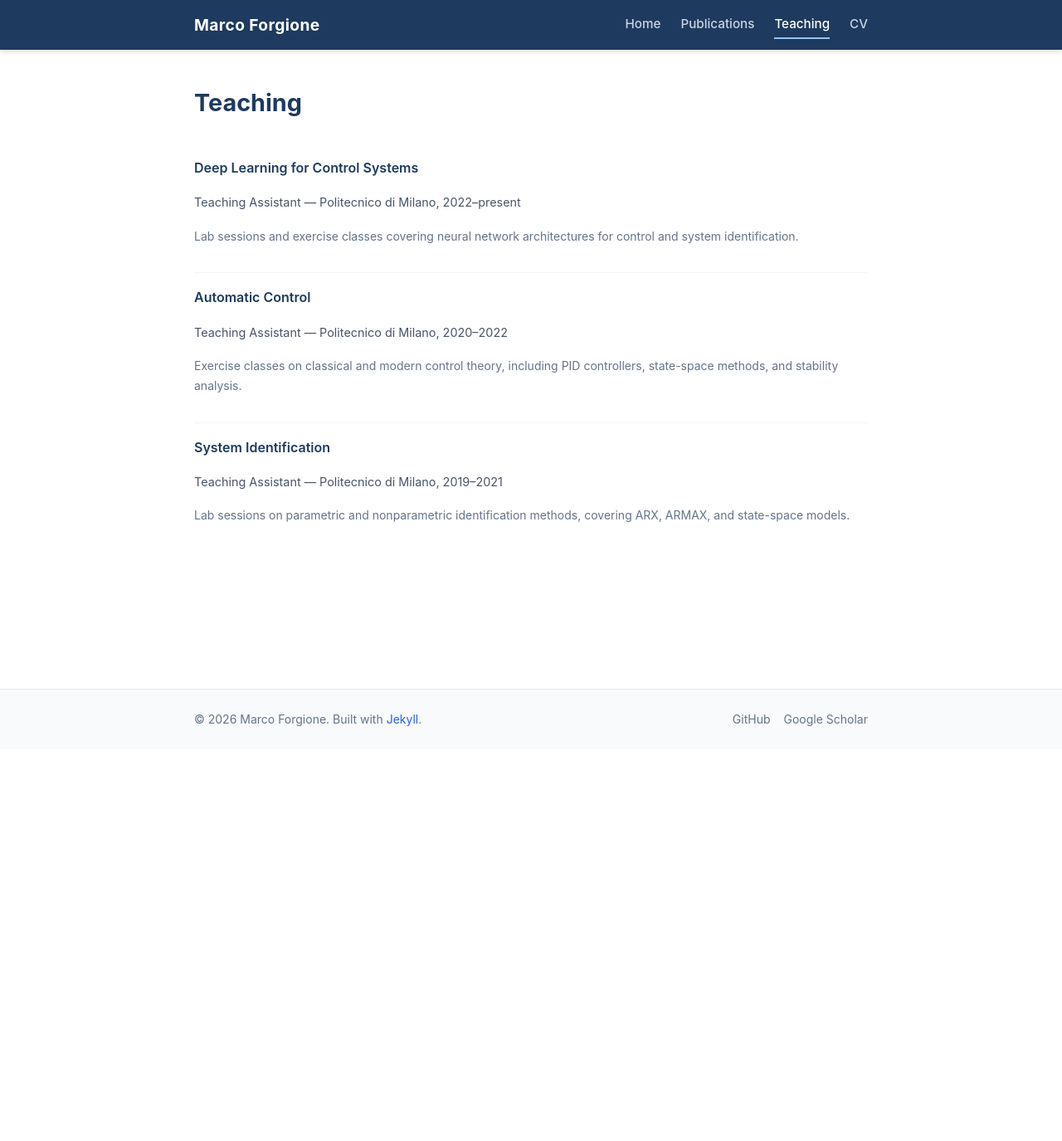
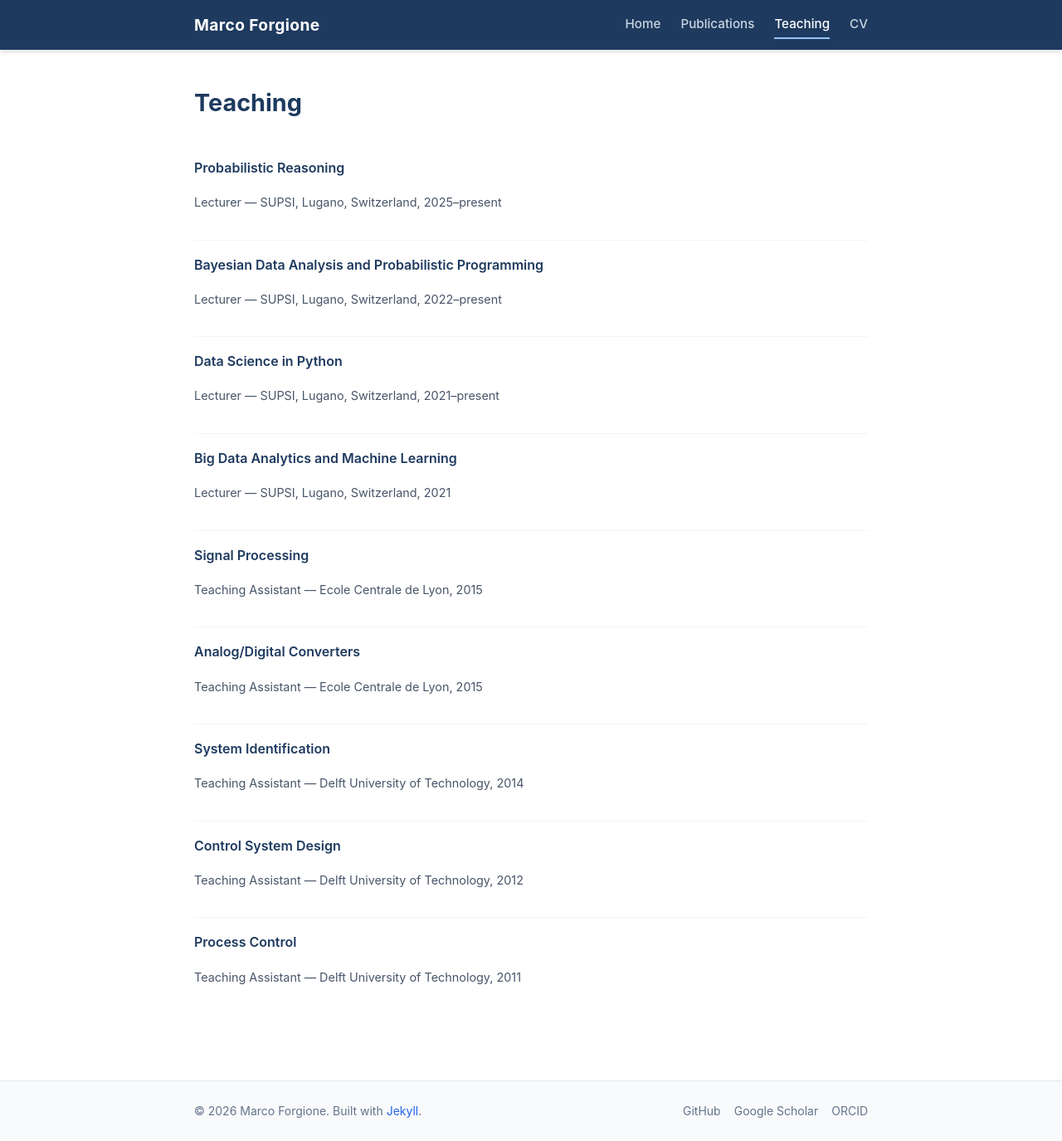
Before and after one commit to forgi86/forgi86.github.io, a Jekyll site: the page built from teaching.md, in a window 1280 px wide. Shown: the whole page at 83% size. Built offline with Jekyll 4.4.1, drawn with Linux system fonts in a browser that asks for light colours; before the commit the page ends 903 px from its top, so only the background shows below that.

Commit message:
fixed more hallucinations

```diff
--- a/_config.yml
+++ b/_config.yml
@@ -7,14 +7,14 @@ author:
   name: "Marco Forgione"
   email: "marco.forgione@supsi.ch"  # Update with your actual email address
   position: "Senior Researcher"
-  institution: "Department of Electronics, Information and Bioengineering, Politecnico di Milano"
+  institution: "SUPSI, IDSIA USI-SUPSI, Lugano, Switzerland"
   bio: >
     My research interests lie at the intersection of automatic control, machine learning, and dynamical systems theory.
   avatar: "/assets/images/myself.jpg"
   google_scholar: "https://scholar.google.com"
   github: "https://github.com/forgi86"
-  linkedin: ""
-  orcid: ""
+  linkedin: "https://www.linkedin.com/in/marco-forgione-41a46824/"
+  orcid: "https://orcid.org/0000-0001-6772-1580"
 
 navigation:
   - title: "Home"
--- a/_data/publications.yml
+++ b/_data/publications.yml
@@ -1,6 +1,6 @@
-- title: "Nonlinear System Identification Nano-drone Benchmark"
+- title: "Nonlinear system identification for a nano-drone benchmark"
   authors: "R. Busetto, E. Cereda, M. Forgione, G. Maroni, D. Piga, D. Palossi"
-  venue: "Control Engineering Practive"
+  venue: "Control Engineering Practice"
   year: 2026
   doi: ""
   arxiv: ""
--- a/_data/teaching.yml
+++ b/_data/teaching.yml
@@ -1,17 +1,44 @@
-- course: "Deep Learning for Control Systems"
+- course: "Probabilistic Reasoning"
+  role: "Lecturer"
+  institution: "SUPSI, Lugano, Switzerland"
+  years: "2025–present"
+
+- course: "Bayesian Data Analysis and Probabilistic Programming"
+  role: "Lecturer"
+  institution: "SUPSI, Lugano, Switzerland"
+  years: "2022–present"
+
+- course: "Data Science in Python"
+  role: "Lecturer"
+  institution: "SUPSI, Lugano, Switzerland"
+  years: "2021–present"
+
+- course: "Big Data Analytics and Machine Learning"
+  role: "Lecturer"
+  institution: "SUPSI, Lugano, Switzerland"
+  years: "2021"
+
+- course: "Signal Processing"
   role: "Teaching Assistant"
-  institution: "Politecnico di Milano"
-  years: "2022–present"
-  description: "Lab sessions and exercise classes covering neural network architectures for control and system identification."
+  institution: "Ecole Centrale de Lyon"
+  years: "2015"
 
-- course: "Automatic Control"
+- course: "Analog/Digital Converters"
   role: "Teaching Assistant"
-  institution: "Politecnico di Milano"
-  years: "2020–2022"
-  description: "Exercise classes on classical and modern control theory, including PID controllers, state-space methods, and stability analysis."
+  institution: "Ecole Centrale de Lyon"
+  years: "2015"
 
 - course: "System Identification"
   role: "Teaching Assistant"
-  institution: "Politecnico di Milano"
-  years: "2019–2021"
-  description: "Lab sessions on parametric and nonparametric identification methods, covering ARX, ARMAX, and state-space models."
+  institution: "Delft University of Technology"
+  years: "2014"
+
+- course: "Control System Design"
+  role: "Teaching Assistant"
+  institution: "Delft University of Technology"
+  years: "2012"
+
+- course: "Process Control"
+  role: "Teaching Assistant"
+  institution: "Delft University of Technology"
+  years: "2011"
```
Also changed, not shown: cv.md (+0 -15 lines), index.md (+6 -14 lines).
